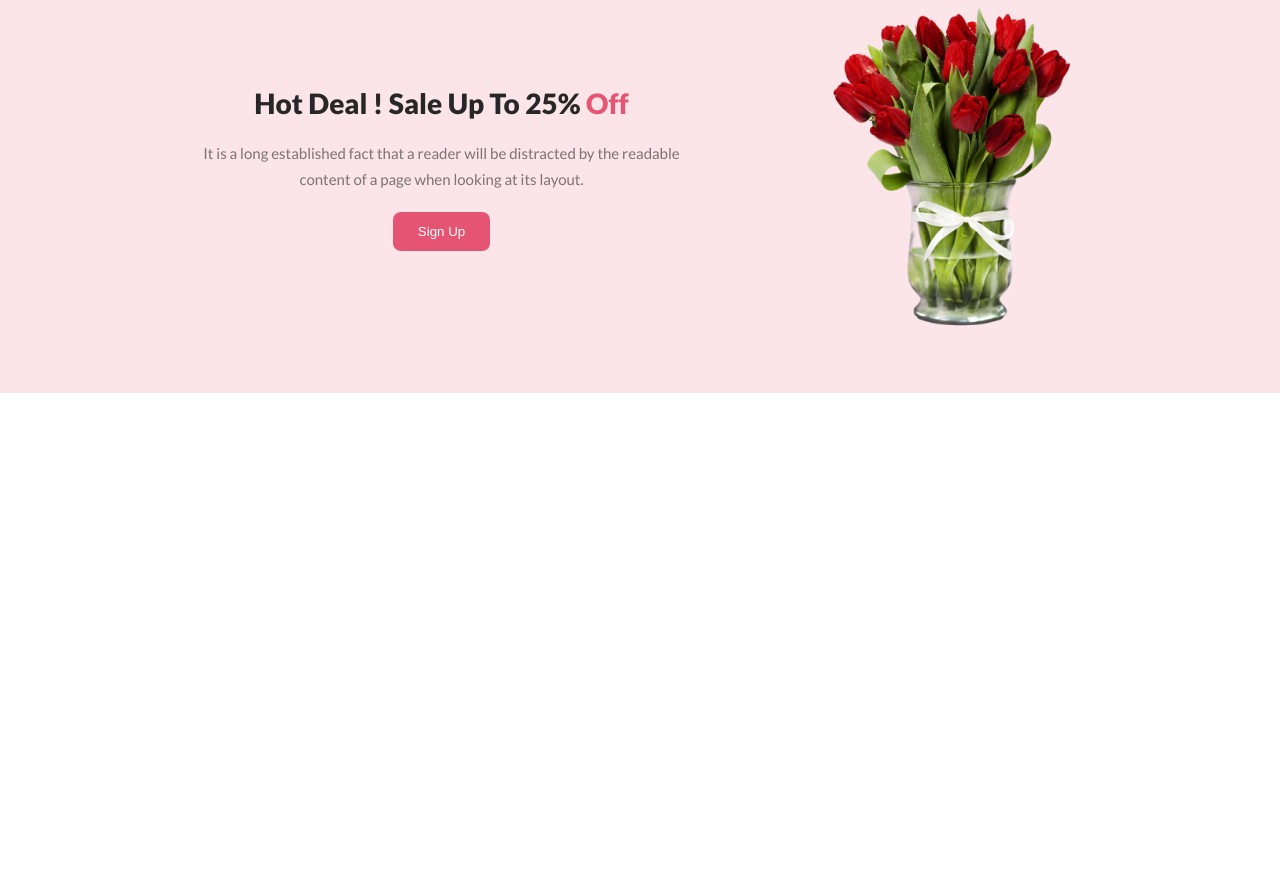
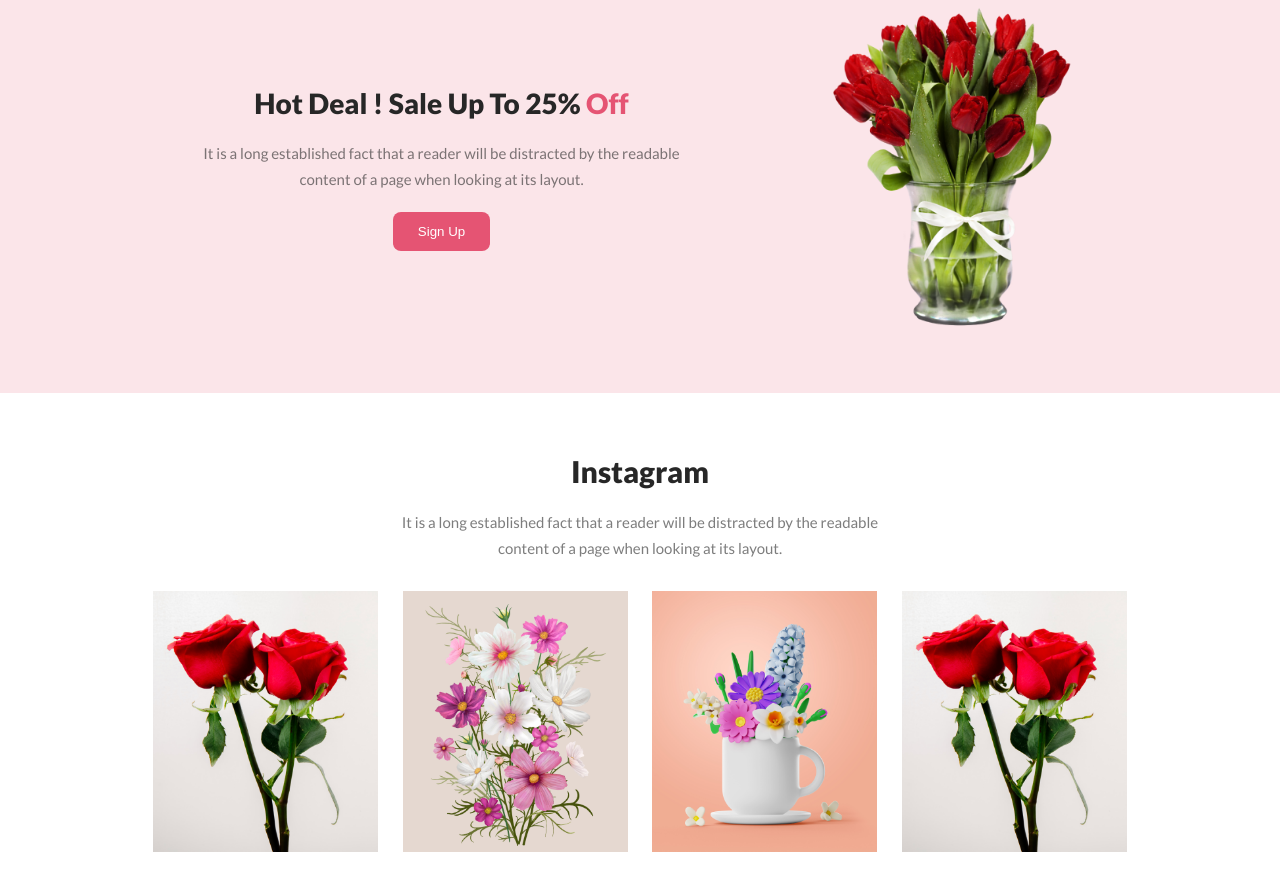
Before and after one commit to jubayer2023/first-assignment, a plain HTML site: page index.html in a window 1280 px wide. Shown: the part 1280-2170 px from the top of the page. Before the commit the page ends 1673 px from the top, so only its background shows below. Drawn offline with Linux system fonts and the light colour scheme.

Commit message:
instagram part added

```diff
--- a/index.html
+++ b/index.html
@@ -77,7 +77,20 @@
                 </div>
             </div>
         </section>
-
+        <section id="instagram">
+            <div class="instagram">
+                <h3 class="section-title">Instagram</h3>
+                <p class="section-description">
+                    It is a long established fact that a reader will be distracted by the readable content of a page when looking at its layout.
+                </p>
+                <div class="instagram-container">
+                    <img src="./images/Rectangle 6.png" alt="" class="instagram-img">
+                    <img src="./images/Rectangle 4.png" alt="" class="instagram-img">
+                    <img src="./images/Rectangle 5.png" alt="" class="instagram-img">
+                    <img src="./images/Rectangle 6.png" alt="" class="instagram-img">
+                </div>
+            </div>
+        </section>
     </main>
     <footer></footer>
 </body>
--- a/styles/style.css
+++ b/styles/style.css
@@ -191,11 +191,23 @@ body {
 }
 
 
-
-
-
-
-
 .text-color {
     color: #E55473;
 }
+
+/* instagram part starts */
+
+.instagram{
+    width: 80%;
+    margin: 60px auto;
+}
+
+.instagram-container{
+    display: flex;
+    justify-content: space-evenly;
+    margin-top: 30px;
+}
+.instagram-img{
+    display: block;
+    width: 225px;
+}
```
